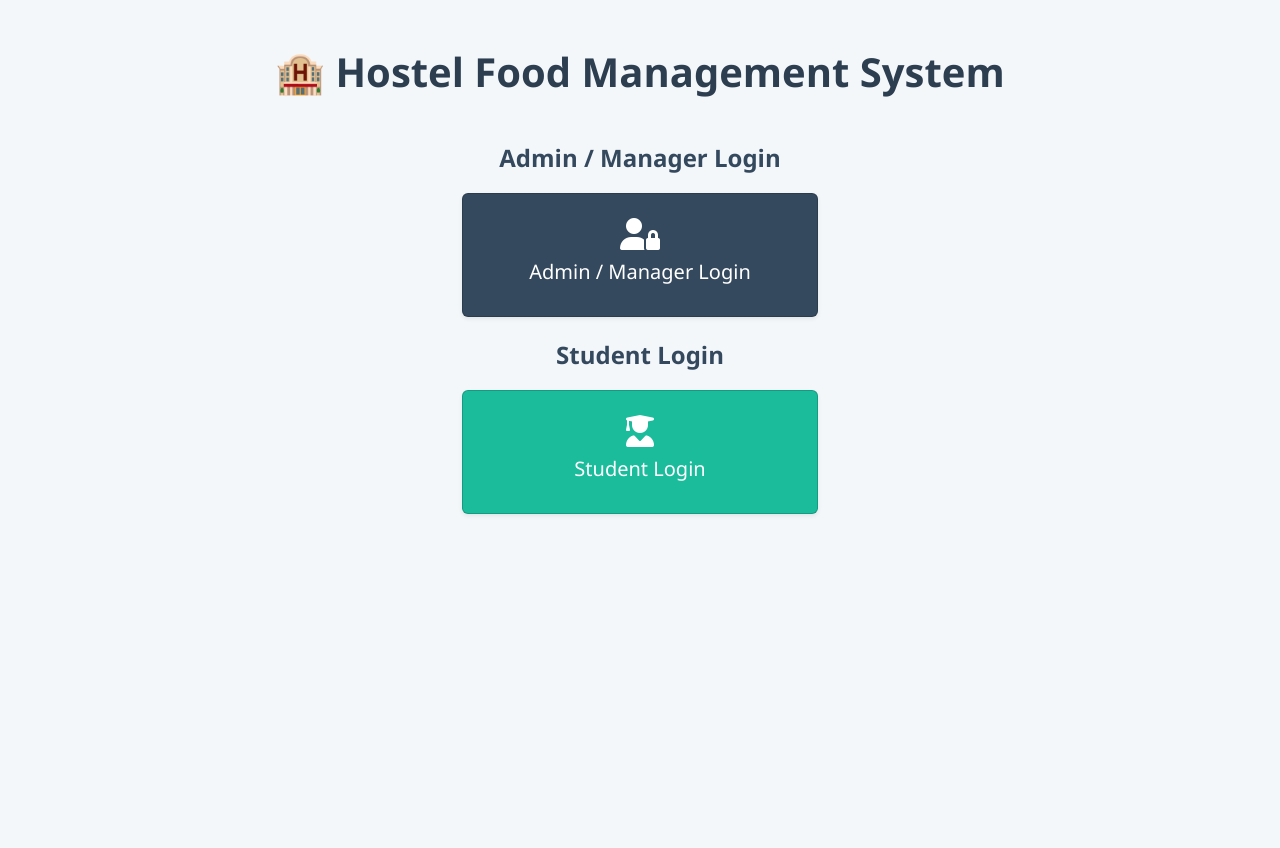
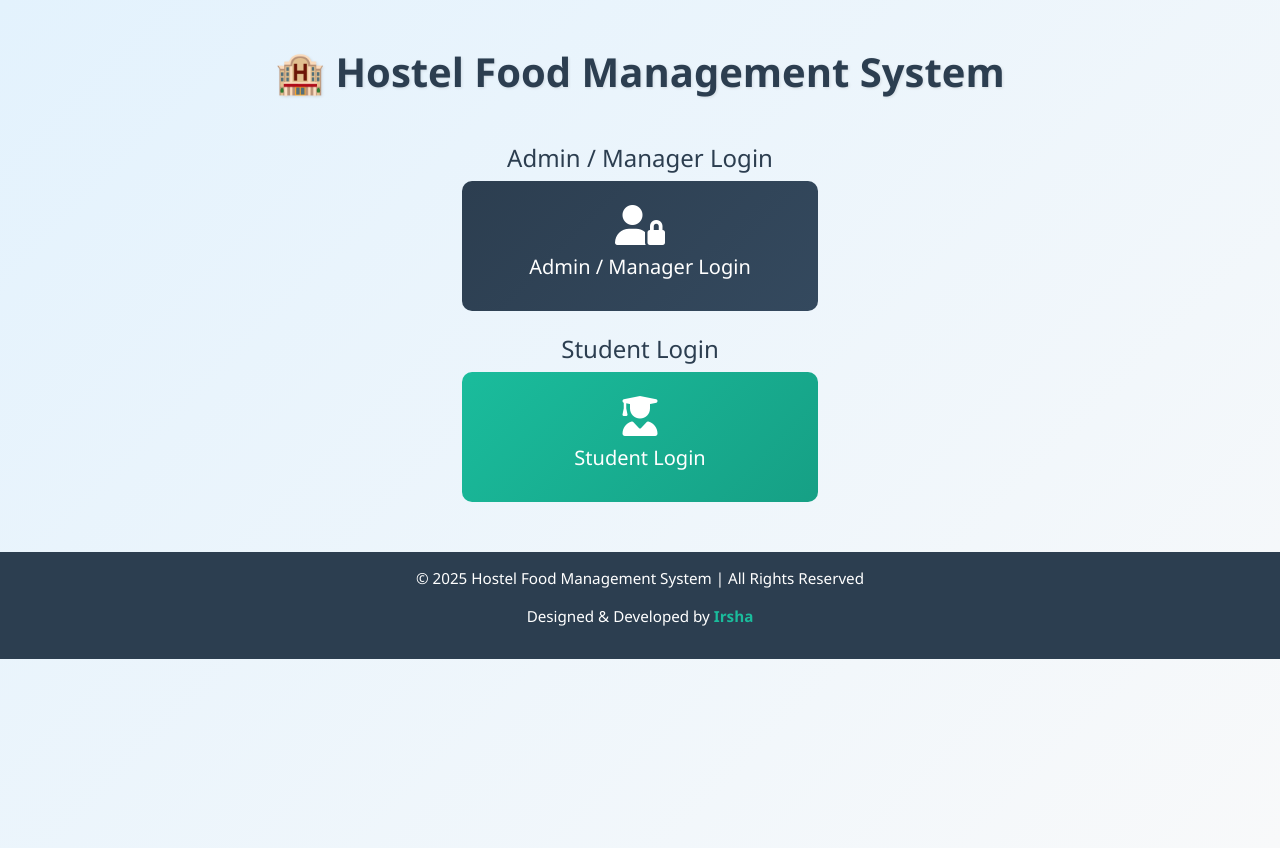
Before and after one commit to Shafkat494/chillies, a Flask app: page / in a window 1280 px wide. Before the commit the page ends 515 px from the top, so only its background shows below. Run offline with Flask 3, Linux system fonts and the light colour scheme.

Commit message:
Update index.html

```diff
--- a/templates/index.html
+++ b/templates/index.html
@@ -2,23 +2,120 @@
 <html lang="en">
 <head>
     <meta charset="UTF-8">
+    <meta name="viewport" content="width=device-width, initial-scale=1.0">
     <title>Hostel Food Management</title>
     <link rel="stylesheet" href="https://cdn.jsdelivr.net/npm/bootstrap@5.3.3/dist/css/bootstrap.min.css">
     <link rel="stylesheet" href="https://cdnjs.cloudflare.com/ajax/libs/font-awesome/6.5.0/css/all.min.css">
+
     <style>
-        body { background-color: #f4f7fa; font-family: 'Segoe UI', sans-serif; }
-        .card-hover:hover { transform: translateY(-7px); box-shadow: 0 15px 25px rgba(0,0,0,0.2); transition: all 0.3s ease; }
-        .dashboard-title { font-weight: 700; color: #2c3e50; }
-        .section h4 { margin-bottom: 20px; font-weight: 600; color: #34495e; }
-        .card i { font-size: 2rem; margin-bottom: 10px; color: white; }
-        .student-card { background-color: #1abc9c; color: white; }
-        .student-card:hover { background-color: #16a085; }
-        .admin-card { background-color: #34495e; color: white; }
-        .admin-card:hover { background-color: #2c3e50; }
+        /* 🌈 Background & Global */
+        body {
+            background: linear-gradient(135deg, #e3f2fd, #f8f9fa);
+            font-family: 'Segoe UI', sans-serif;
+            color: #2c3e50;
+            min-height: 100vh;
+        }
+
+        /* 🏷️ Page Title */
+        .dashboard-title {
+            font-weight: 700;
+            color: #2c3e50;
+            text-shadow: 1px 1px 3px rgba(0,0,0,0.1);
+        }
+
+        /* ✨ Cards */
+        .card-hover {
+            border: none;
+            border-radius: 10px;
+            transition: all 0.3s ease-in-out;
+            cursor: pointer;
+        }
+
+        .card-hover:hover {
+            transform: translateY(-6px);
+            box-shadow: 0 10px 25px rgba(0,0,0,0.15);
+        }
+
+        /* 👨‍💼 Admin / Manager Card */
+        .admin-card {
+            background: linear-gradient(135deg, #2c3e50, #34495e);
+            color: white;
+        }
+
+        .admin-card:hover {
+            background: linear-gradient(135deg, #1f2c38, #2c3e50);
+        }
+
+        /* 🎓 Student Card */
+        .student-card {
+            background: linear-gradient(135deg, #1abc9c, #16a085);
+            color: white;
+        }
+
+        .student-card:hover {
+            background: linear-gradient(135deg, #16a085, #149174);
+        }
+
+        /* 🌟 Card Icon */
+        .card i {
+            font-size: 2.5rem;
+            margin-bottom: 10px;
+        }
+
+        /* 🧭 Buttons */
+        .btn {
+            font-weight: 600;
+            text-transform: uppercase;
+            border-radius: 6px;
+            transition: all 0.3s ease;
+        }
+
+        .btn-dark:hover {
+            background-color: #2c3e50 !important;
+        }
+
+        .btn-success:hover {
+            background-color: #138d75 !important;
+        }
+
+        .btn-danger:hover {
+            background-color: #c0392b !important;
+        }
+
+        /* 📱 Mobile Responsiveness */
+        @media (max-width: 768px) {
+            h1.dashboard-title {
+                font-size: 1.8rem;
+            }
+            h3, h4 {
+                font-size: 1.1rem;
+            }
+            .card {
+                margin-bottom: 20px;
+            }
+        }
+
+        /* ⚖️ Footer */
+        footer {
+            background: #2c3e50;
+            color: white;
+            text-align: center;
+            padding: 15px 0;
+            position: relative;
+            bottom: 0;
+            width: 100%;
+            margin-top: 50px;
+            font-size: 0.95rem;
+        }
+
+        footer span {
+            color: #1abc9c;
+            font-weight: 600;
+        }
     </style>
 </head>
+
 <body>
-
 <div class="container mt-5">
     <h1 class="text-center dashboard-title mb-5">🏨 Hostel Food Management System</h1>
 
@@ -39,15 +136,14 @@
             <a href="{{ url_for('logout') }}" class="btn btn-danger m-2">Logout</a>
         </div>
     {% else %}
-        <!-- Show login options for guests -->
+        <!-- Guest view -->
         <div class="text-center section">
 
-            <!-- Admin / Manager login -->
             <h4>Admin / Manager Login</h4>
             <div class="row justify-content-center g-4 mb-4">
-                <div class="col-md-4">
+                <div class="col-md-4 col-10">
                     <a href="{{ url_for('login', login_type='admin_manager') }}" class="text-decoration-none">
-                        <div class="card card-hover text-center shadow-sm p-4 admin-card">
+                        <div class="card card-hover text-center p-4 admin-card">
                             <i class="fas fa-user-lock"></i>
                             <h5>Admin / Manager Login</h5>
                         </div>
@@ -55,22 +151,27 @@
                 </div>
             </div>
 
-            <!-- Student login -->
             <h4>Student Login</h4>
             <div class="row justify-content-center g-4">
-                <div class="col-md-4">
+                <div class="col-md-4 col-10">
                     <a href="{{ url_for('login', login_type='student') }}" class="text-decoration-none">
-                        <div class="card card-hover text-center shadow-sm p-4 student-card">
+                        <div class="card card-hover text-center p-4 student-card">
                             <i class="fas fa-user-graduate"></i>
                             <h5>Student Login</h5>
                         </div>
                     </a>
                 </div>
             </div>
-
         </div>
     {% endif %}
 </div>
 
+<!-- 🌍 Footer -->
+<footer>
+    <p>&copy; 2025 Hostel Food Management System | All Rights Reserved</p>
+    <p>Designed & Developed by <span>Irsha</span></p>
+</footer>
+
+<script src="https://cdn.jsdelivr.net/npm/bootstrap@5.3.3/dist/js/bootstrap.bundle.min.js"></script>
 </body>
 </html>
```
